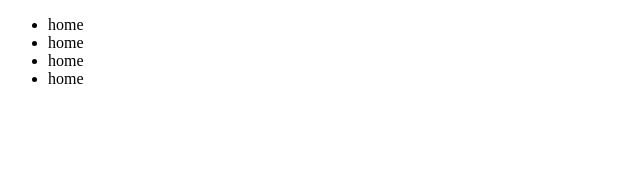
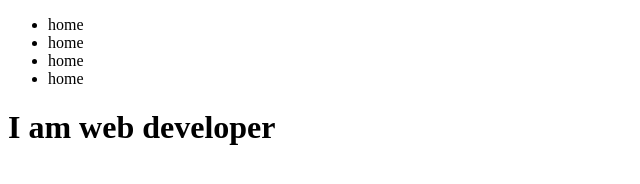
Before and after one commit to Umarcomrd/Daily_task, a plain HTML site: page index.html in a window 1280 px wide. Shown: the whole page, without its empty margins (0-640 px from the left). Drawn offline with Linux system fonts and the light colour scheme.

Commit message:
Update index.html
adding h1

```diff
--- a/index.html
+++ b/index.html
@@ -12,5 +12,6 @@
         <li>home</li>
         <li>home</li>
     </ul>
+    <h1>I am web developer</h1>
 </body>
 </html>
```
